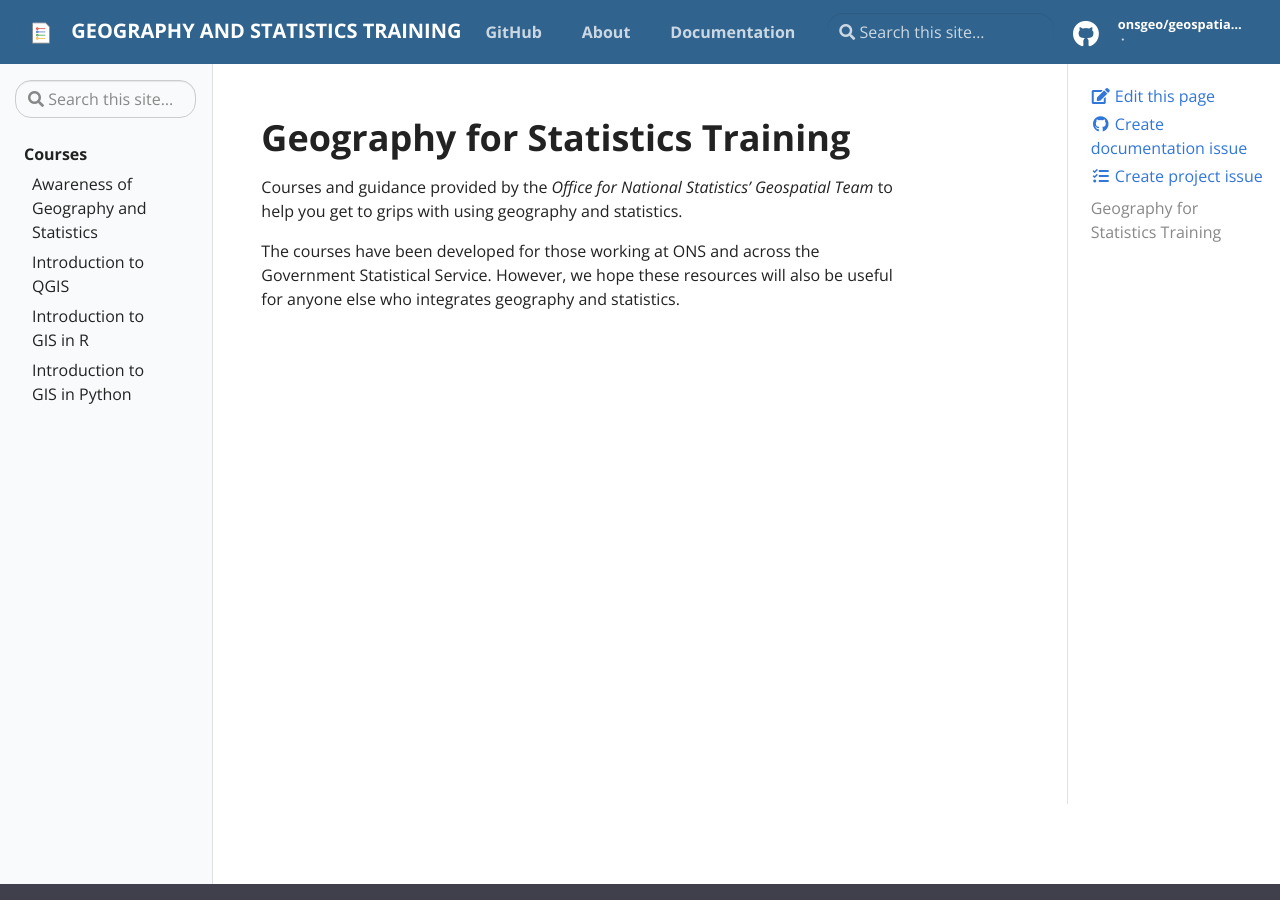
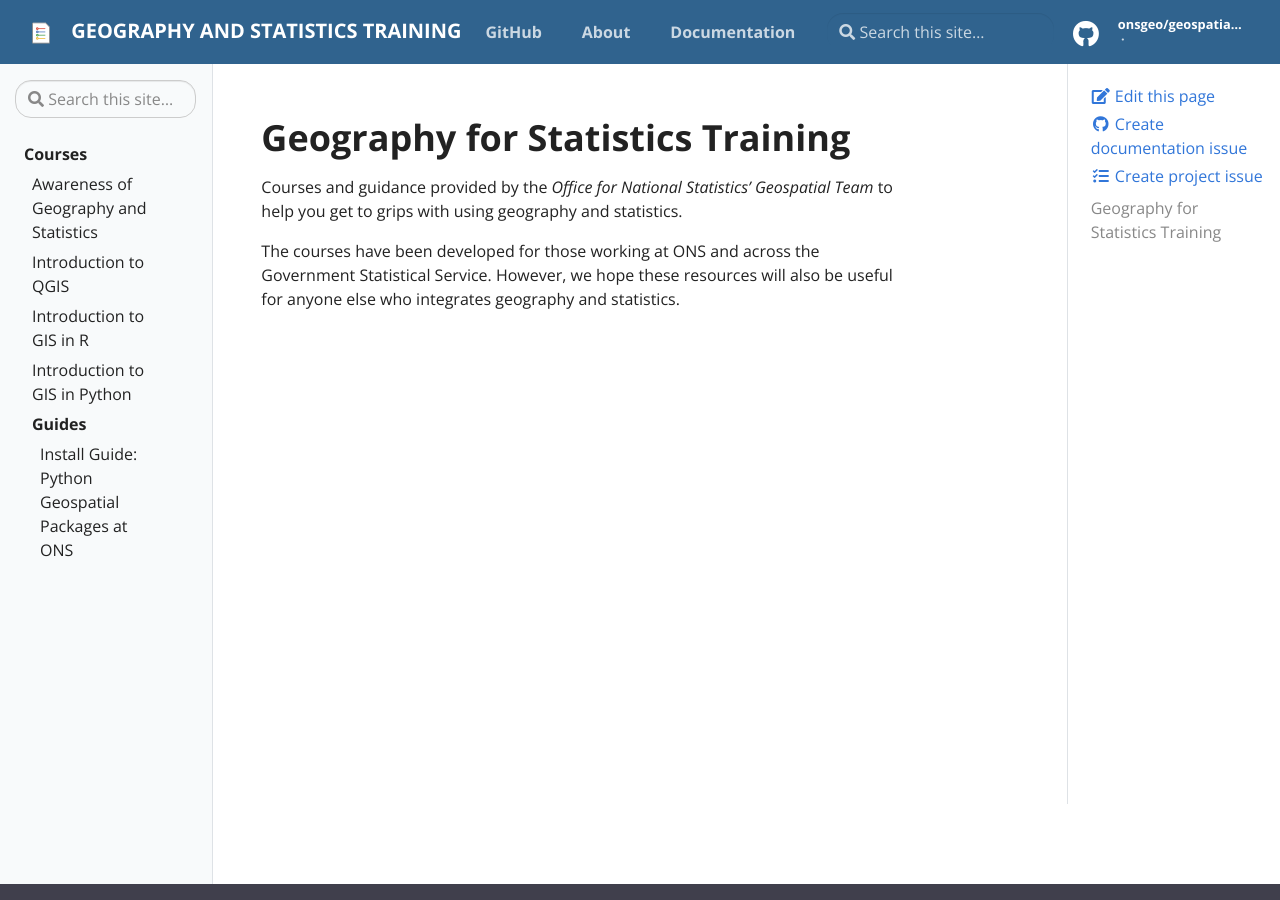
Before and after one commit to ONSgeo/geospatial-training, a Jekyll site: the page built from pages/index.md, in a window 1280 px wide and 900 px high. Built offline with Jekyll 4.4.1, drawn with Linux system fonts in a browser that asks for light colours.

Commit message:
added guides to toc

```diff
--- a/_data/toc.yml
+++ b/_data/toc.yml
@@ -23,3 +23,7 @@
       url: "docs/intro_to_gis_in_r"
     - title: "Introduction to GIS in Python"
       url: "docs/intro_to_gis_in_python"
+- title: Guides
+  links:
+    - title: "Install Guide: Python Geospatial Packages at ONS"
+      url: "pages/python_install.md"
```
